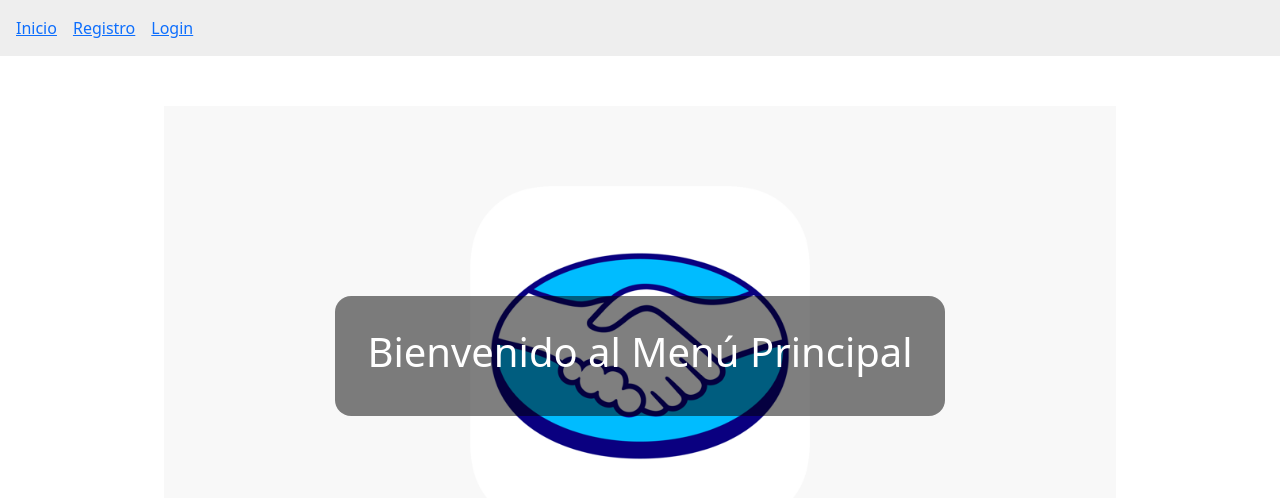
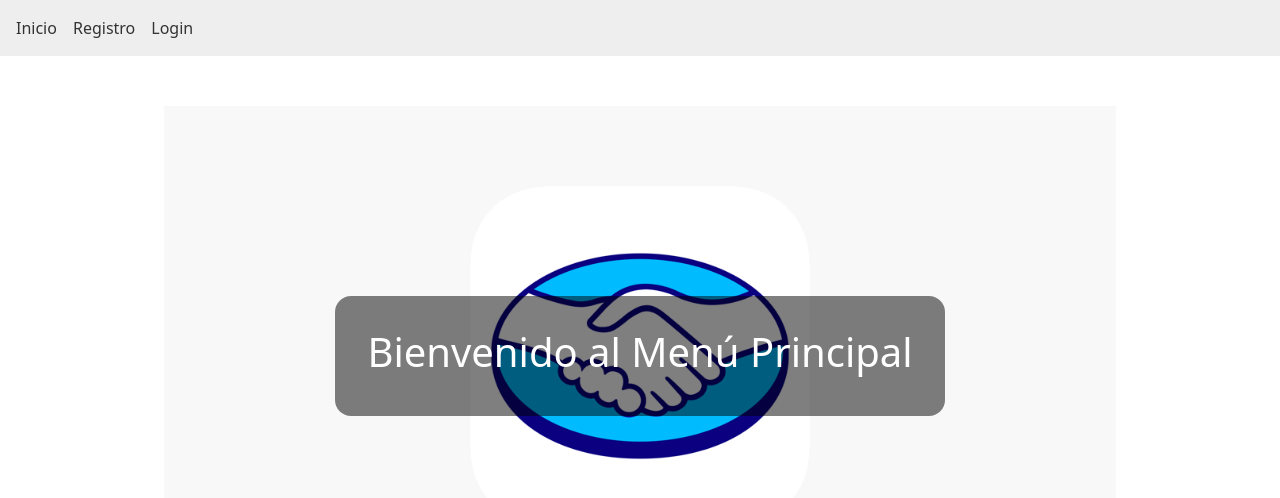
Before and after one commit to SantiagoLamot/mercado-pago-validador, a React (Vite) app in the folder front/validador-frontend/: page / in a window 1280 px wide. Shown: the top 498 px of the page. Built offline with nearby package versions, Linux system fonts and the light colour scheme.

Commit message:
Update Navbar.jsx

```diff
--- a/front/validador-frontend/src/components/Navbar.jsx
+++ b/front/validador-frontend/src/components/Navbar.jsx
@@ -1,11 +1,12 @@
+import './Navbar.css'
 import { Link } from 'react-router-dom'
 
 const Navbar = () => {
   return (
-    <nav style={{ padding: '1rem', background: '#eee' }}>
-      <Link to="/" style={{ marginRight: '1rem' }}>Inicio</Link>
-      <Link to="/register" style={{ marginRight: '1rem' }}>Registro</Link>
-      <Link to="/login">Login</Link>
+    <nav className="navbar-custom">
+      <Link to="/" className="navbar-link">Inicio</Link>
+      <Link to="/register" className="navbar-link">Registro</Link>
+      <Link to="/login" className="navbar-link">Login</Link>
     </nav>
   )
 }
```
